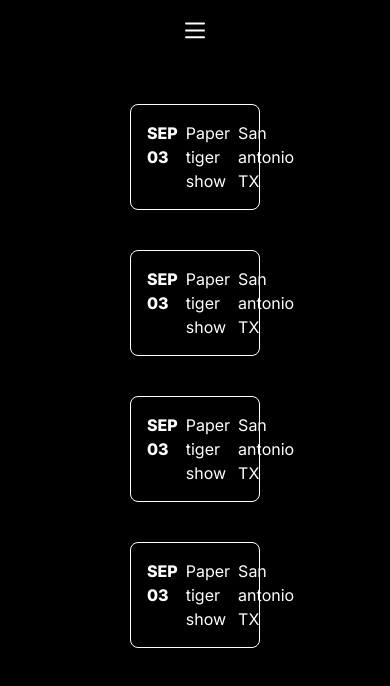
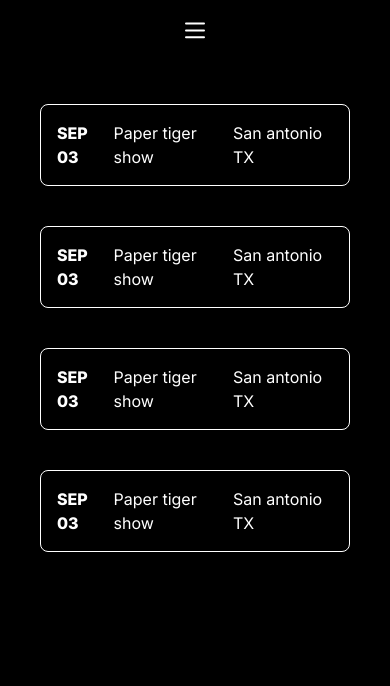
Before and after one commit to Cris-Chan/JakeHarrisonPortfolio, a Next.js app: page /shows in a window 390 px wide. Shown: the top 686 px of the page. Built offline with nearby package versions, Linux system fonts and the light colour scheme.

Commit message:
show cmoponent responsive

```diff
--- a/app/components/show.js
+++ b/app/components/show.js
@@ -2,7 +2,7 @@
 
 function Show({ date, title, location }) {
   return (
-    <div className="w-1/3 flex border p-3 rounded-lg border-white justify-between align-middle">
+    <div className="w-full md:w-1/3 flex border p-3 rounded-lg border-white justify-between align-middle">
       <div className="p-1 font-extrabold">{date}</div>
       <div className="p-1 ">{title}</div>
       <div className="p-1">{location}</div>
--- a/app/shows/page.js
+++ b/app/shows/page.js
@@ -3,7 +3,7 @@
 
 function Shows() {
   return (
-    <div className="flex flex-col items-center py-10 space-y-10">
+    <div className="flex flex-col items-center m-10 space-y-10">
       <Show
         date={"SEP 03"}
         title={"Paper tiger show"}
```
